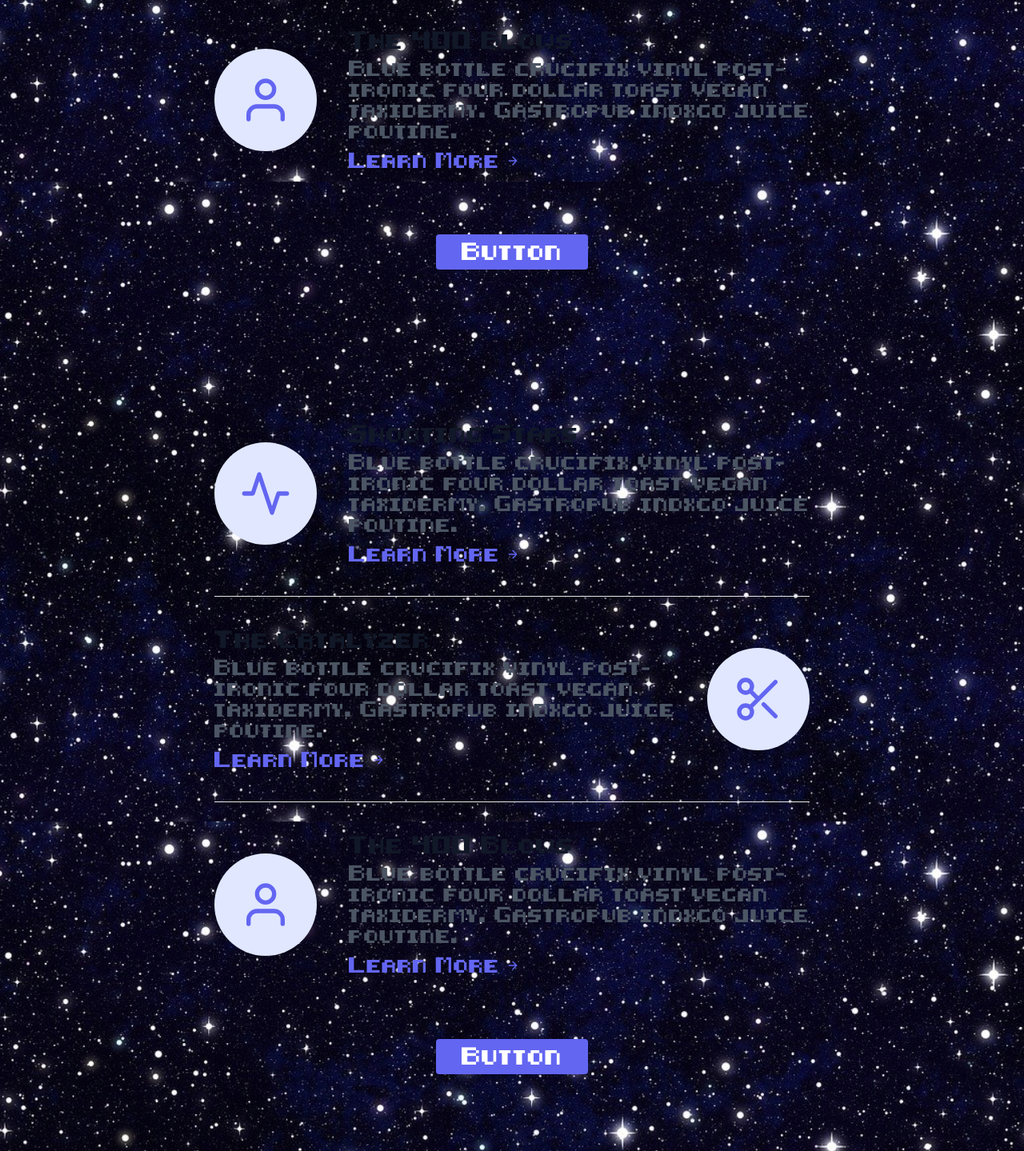
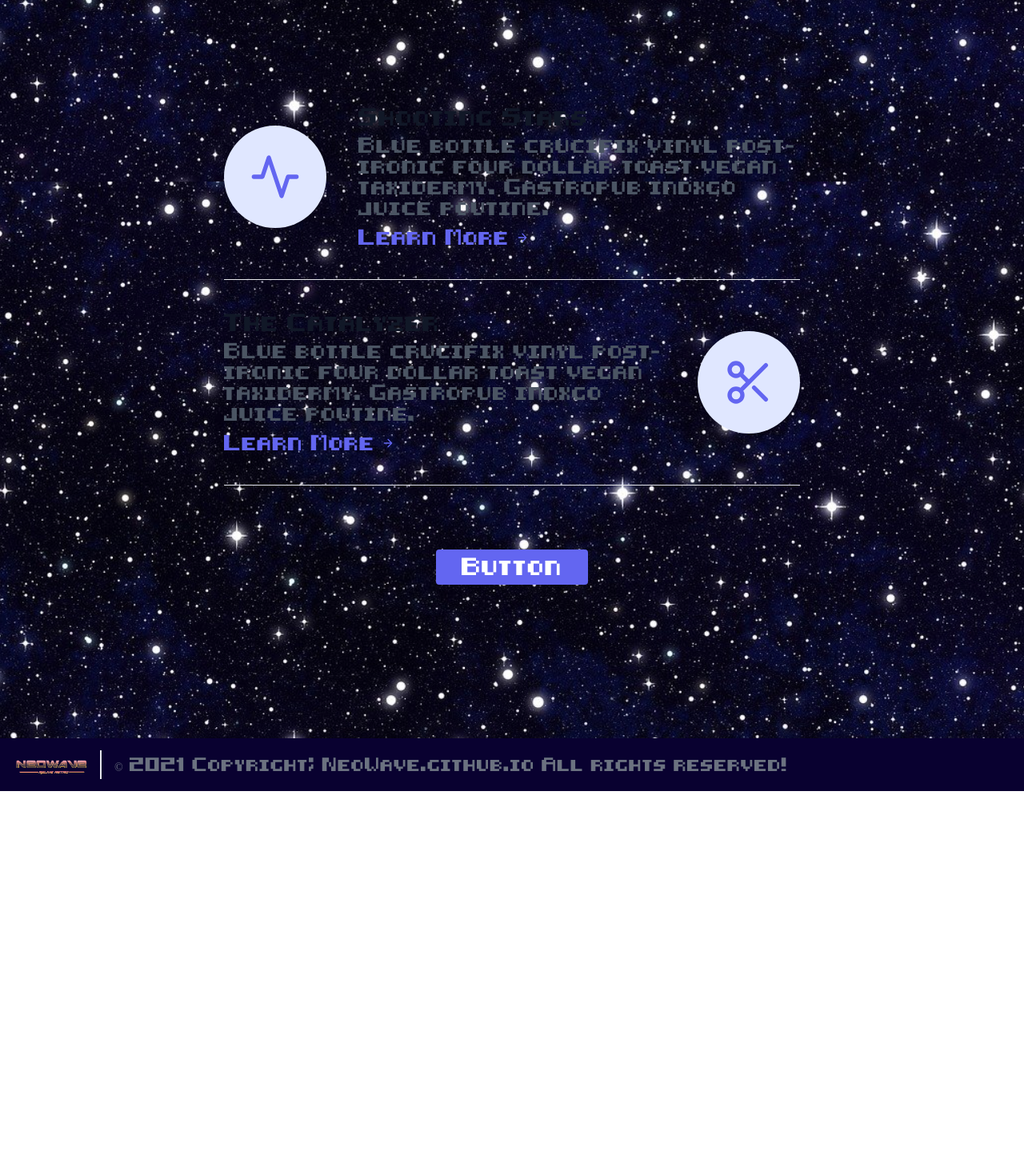
Before and after one commit to Tusharbecoding/NeoWave.github.io-Movies, a plain HTML site: page index.html in a window 1280 px wide. Shown: the part 701-2140 px from the top of the page at 80% size. After the commit the page ends 1690 px from the top, so only its background shows below. Drawn offline with nearby package versions, Linux system fonts and the light colour scheme.

Commit message:
Initial Commit

```diff
--- a/index.html
+++ b/index.html
@@ -67,28 +67,6 @@
                 </svg>
               </div>
             </div>
-            <div class="flex items-center lg:w-3/5 mx-auto sm:flex-row flex-col">
-              <div class="sm:w-32 sm:h-32 h-20 w-20 sm:mr-10 inline-flex items-center justify-center rounded-full bg-indigo-100 text-indigo-500 flex-shrink-0">
-                <svg fill="none" stroke="currentColor" stroke-linecap="round" stroke-linejoin="round" stroke-width="2" class="sm:w-16 sm:h-16 w-10 h-10" viewBox="0 0 24 24">
-                  <path d="M20 21v-2a4 4 0 00-4-4H8a4 4 0 00-4 4v2"></path>
-                  <circle cx="12" cy="7" r="4"></circle>
-                </svg>
-              </div>
-              <div class="flex-grow sm:text-left text-center mt-6 sm:mt-0">
-                <h2 class="text-gray-900 text-lg title-font font-medium mb-2">The 400 Blows</h2>
-                <p class="leading-relaxed text-base">Blue bottle crucifix vinyl post-ironic four dollar toast vegan taxidermy. Gastropub indxgo juice poutine.</p>
-                <a class="mt-3 text-indigo-500 inline-flex items-center">Learn More
-                  <svg fill="none" stroke="currentColor" stroke-linecap="round" stroke-linejoin="round" stroke-width="2" class="w-4 h-4 ml-2" viewBox="0 0 24 24">
-                    <path d="M5 12h14M12 5l7 7-7 7"></path>
-                  </svg>
-                </a>
-              </div>
-            </div>
-
-            <button class="flex mx-auto mt-20 text-white bg-indigo-500 border-0 py-2 px-8 focus:outline-none hover:bg-indigo-600 rounded text-lg">Button</button>
-          </div>
-        </section>
-        <section class="text-gray-600 body-font">
             <div class="container px-5 py-24 mx-auto">
             <div class="flex items-center lg:w-3/5 mx-auto border-b pb-10 mb-10 border-gray-200 sm:flex-row flex-col">
               <div class="sm:w-32 sm:h-32 h-20 w-20 sm:mr-10 inline-flex items-center justify-center rounded-full bg-indigo-100 text-indigo-500 flex-shrink-0">
@@ -124,26 +102,10 @@
                 </svg>
               </div>
             </div>
-    <div class="flex items-center lg:w-3/5 mx-auto sm:flex-row flex-col">
-      <div class="sm:w-32 sm:h-32 h-20 w-20 sm:mr-10 inline-flex items-center justify-center rounded-full bg-indigo-100 text-indigo-500 flex-shrink-0">
-        <svg fill="none" stroke="currentColor" stroke-linecap="round" stroke-linejoin="round" stroke-width="2" class="sm:w-16 sm:h-16 w-10 h-10" viewBox="0 0 24 24">
-          <path d="M20 21v-2a4 4 0 00-4-4H8a4 4 0 00-4 4v2"></path>
-          <circle cx="12" cy="7" r="4"></circle>
-        </svg>
-      </div>
-      <div class="flex-grow sm:text-left text-center mt-6 sm:mt-0">
-        <h2 class="text-gray-900 text-lg title-font font-medium mb-2">The 400 Blows</h2>
-        <p class="leading-relaxed text-base">Blue bottle crucifix vinyl post-ironic four dollar toast vegan taxidermy. Gastropub indxgo juice poutine.</p>
-        <a class="mt-3 text-indigo-500 inline-flex items-center">Learn More
-          <svg fill="none" stroke="currentColor" stroke-linecap="round" stroke-linejoin="round" stroke-width="2" class="w-4 h-4 ml-2" viewBox="0 0 24 24">
-            <path d="M5 12h14M12 5l7 7-7 7"></path>
-          </svg>
-        </a>
-      </div>
-    </div>
             <button class="flex mx-auto mt-20 text-white bg-indigo-500 border-0 py-2 px-8 focus:outline-none hover:bg-indigo-600 rounded text-lg">Button</button>
           </div>
         </section>
+
     </div>
     <footer class="text-gray-600 body-font">
       <div class="container footercolor px-5 py-2 mx-auto flex items-center sm:flex-row flex-col">
```
Lines whose indentation alone changed are shown as unchanged.
